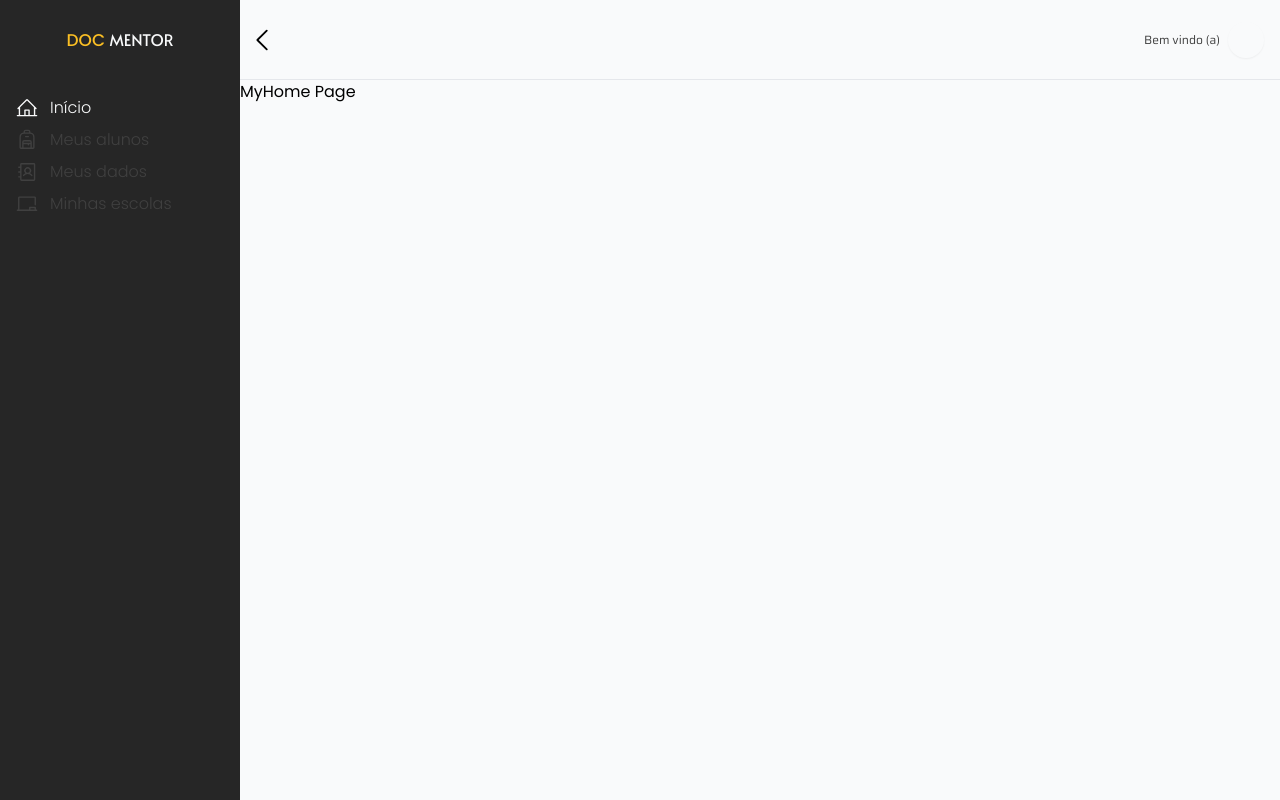
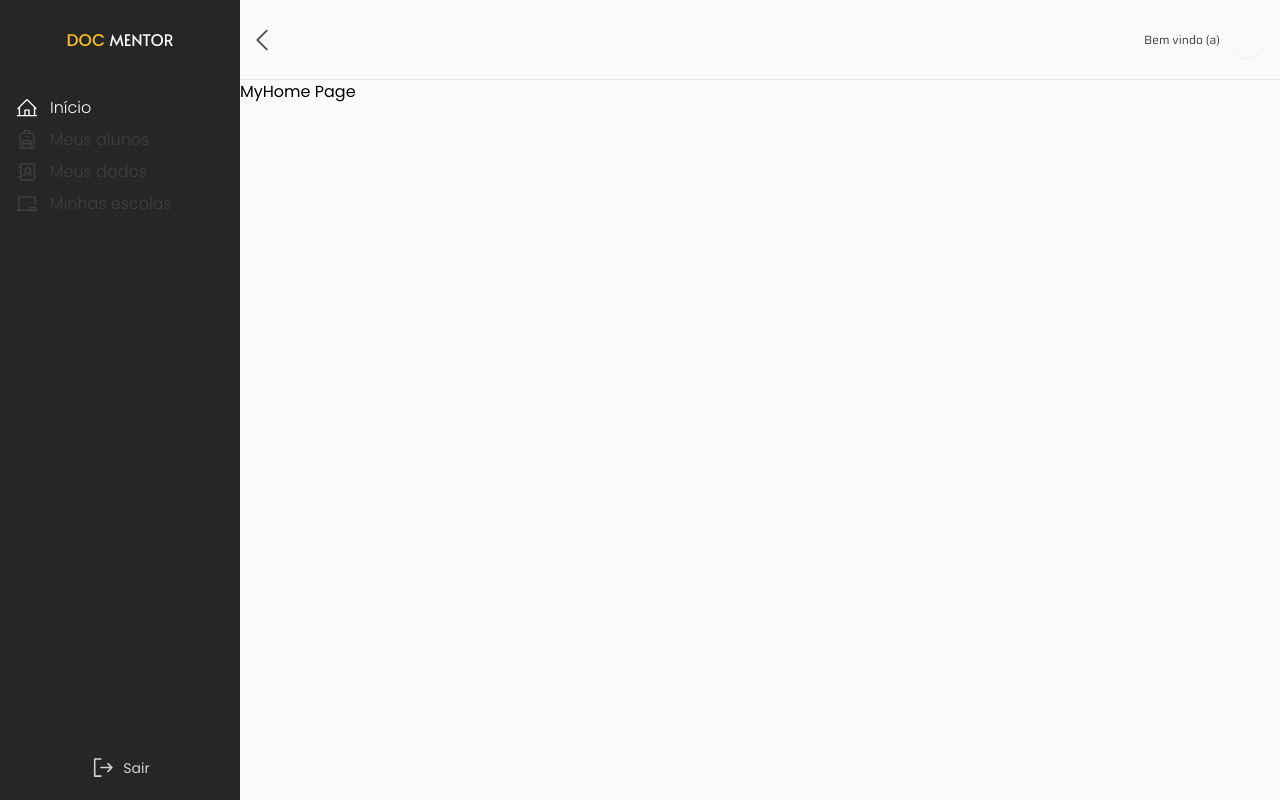
Before and after one commit to devvagnerBR/doc-mentor-v1, a React (Vite) app: page /dashboard in a window 1280 px wide. Built offline with nearby package versions, Linux system fonts and the light colour scheme; no server answers.

Commit message:
add a prtected Page

```diff
--- a/src/components/header/index.jsx
+++ b/src/components/header/index.jsx
@@ -11,7 +11,7 @@ const Header = () => {
 
     return (
         <header className='h-20  border-b   w-full flex items-center justify-between pr-4 gap-2'>
-            <CaretLeft onClick={() => navigate( -1 )} className='ml-2 cursor-pointer' size={30} />
+            <CaretLeft onClick={() => navigate( -1 )} className='ml-2 cursor-pointer text-neutral-600' size={30} />
 
             <div className='flex  gap-2'>
 
--- a/src/components/sidebar/index.jsx
+++ b/src/components/sidebar/index.jsx
@@ -1,6 +1,7 @@
 import React from 'react'
-import { HouseLine,Backpack,AddressBook,ChalkboardSimple } from '@phosphor-icons/react'
+import { HouseLine,Backpack,AddressBook,ChalkboardSimple,SignOut } from '@phosphor-icons/react'
 import { NavLink } from 'react-router-dom'
+import useTeacher from '../../hooks/useTeacher'
 
 const SideBar = () => {
 
@@ -12,7 +13,7 @@ const SideBar = () => {
         { id: 4,icon: ChalkboardSimple,content: 'Minhas escolas',path: 'meus-dados' },
     ]
 
-
+    const { logOut } = useTeacher()
 
 
     return (
@@ -39,6 +40,11 @@ const SideBar = () => {
                     )
                 } )}
             </nav>
+
+            <div className='flex h-20 items-center w-full justify-center gap-2'>
+                <SignOut onClick={() => logOut()} size={25} className='text-neutral-300 cursor-pointer' />
+                <p className='text-stone-300 text-sm'>Sair</p>
+            </div>
         </div>
     )
 }
--- /dev/null
+++ b/src/hooks/useProtectedPage.js
@@ -0,0 +1,19 @@
+import React from 'react'
+import { useNavigate } from 'react-router-dom'
+
+export const useProtectedPage = ( user ) => {
+
+    const navigate = useNavigate()
+
+    React.useEffect( () => {
+
+        if ( !user ) return navigate( '/' )
+
+    },[navigate] )
+
+
+    return
+}
+
+
+export default useProtectedPage
--- a/src/hooks/useTeacher.js
+++ b/src/hooks/useTeacher.js
@@ -1,14 +1,15 @@
 import React from 'react'
 import { auth,db } from '../database/firebase'
 import { ref,remove,update,onValue } from 'firebase/database';
-import { GoogleAuthProvider,onAuthStateChanged,signInWithPopup } from 'firebase/auth'
+import { GoogleAuthProvider,onAuthStateChanged,signInWithPopup,signOut } from 'firebase/auth'
 import convertObjInArray from '../util/convertObjInArray';
+import { useNavigate } from 'react-router-dom';
 
 
 const useTeacher = () => {
 
-    const [teacher,setTeacher] = React.useState( null )
-    const [data,setData] = React.useState( null )
+    const navigate = useNavigate()
+    const [teacher,setTeacher] = React.useState( [] )
     const provider = new GoogleAuthProvider;
 
     const sigInWithGoogle = async () => {
@@ -21,7 +22,7 @@ const useTeacher = () => {
             if ( !displayName,!photoURL ) {
                 throw new Error( 'Missing information from Google Account' )
             }
-
+console.log('hahahaa');
             await updateData( `teachers/${user.id}/infos`,{ id: uid,name: displayName,avatar: photoURL,email: email } )
             setTeacher( { id: uid,name: displayName,avatar: photoURL,email: email } )
         }
@@ -73,8 +74,15 @@ const useTeacher = () => {
 
 
 
+    const logOut = async () => {
 
-    return { checkForUpdate,sigInWithGoogle,teacher,updateData,signInWithGoogle2 }
+        await signOut( auth ).then( () => {
+            console.log( 'usuário deslogado com sucesso' );
+            navigate( '/' )
+        } )
+    }
+
+    return { checkForUpdate,sigInWithGoogle,teacher,updateData,signInWithGoogle2,logOut }
 }
 
 export default useTeacher
--- a/src/pages/dashboard/index.jsx
+++ b/src/pages/dashboard/index.jsx
@@ -11,11 +11,13 @@ import StudentReport from './myStudents/studentReport/index';
 import NewStudent from './myStudents/newStudent'
 import NewReport from './myStudents/newReport/index';
 import EditStudent from './myStudents/editStudent'
+import useProtectedPage from '../../hooks/useProtectedPage'
+import useTeacher from '../../hooks/useTeacher'
+import { AuthContext } from '../../context/authContext'
 
 const Dashboard = () => {
 
-
-
+    const teacher = React.useContext( AuthContext )
     return (
 
         <div className='bg-gray-50 w-100dvw h-100dvh flex'>
@@ -23,6 +25,7 @@ const Dashboard = () => {
 
             <section className='flex flex-col w-full'>
                 <Header />
+                {useProtectedPage( teacher )}
                 <Routes>
                     <Route path='/' element={<MyHome />} />
                     <Route path='meus-alunos' exact element={<MyStudents />} />
--- a/src/router/index.jsx
+++ b/src/router/index.jsx
@@ -5,12 +5,18 @@ import Homepage from './../pages/homepage/index';
 import Dashboard from './../pages/dashboard/index';
 import AuthContextProvider from '../context/authContext';
 import StudentContentProvider from '../context/studentsContext';
+import useProtectedPage from '../hooks/useProtectedPage';
+
 
 
 
 
 
 const RouterConfig = () => {
+
+
+
+
 
     return (
         <BrowserRouter>
```
